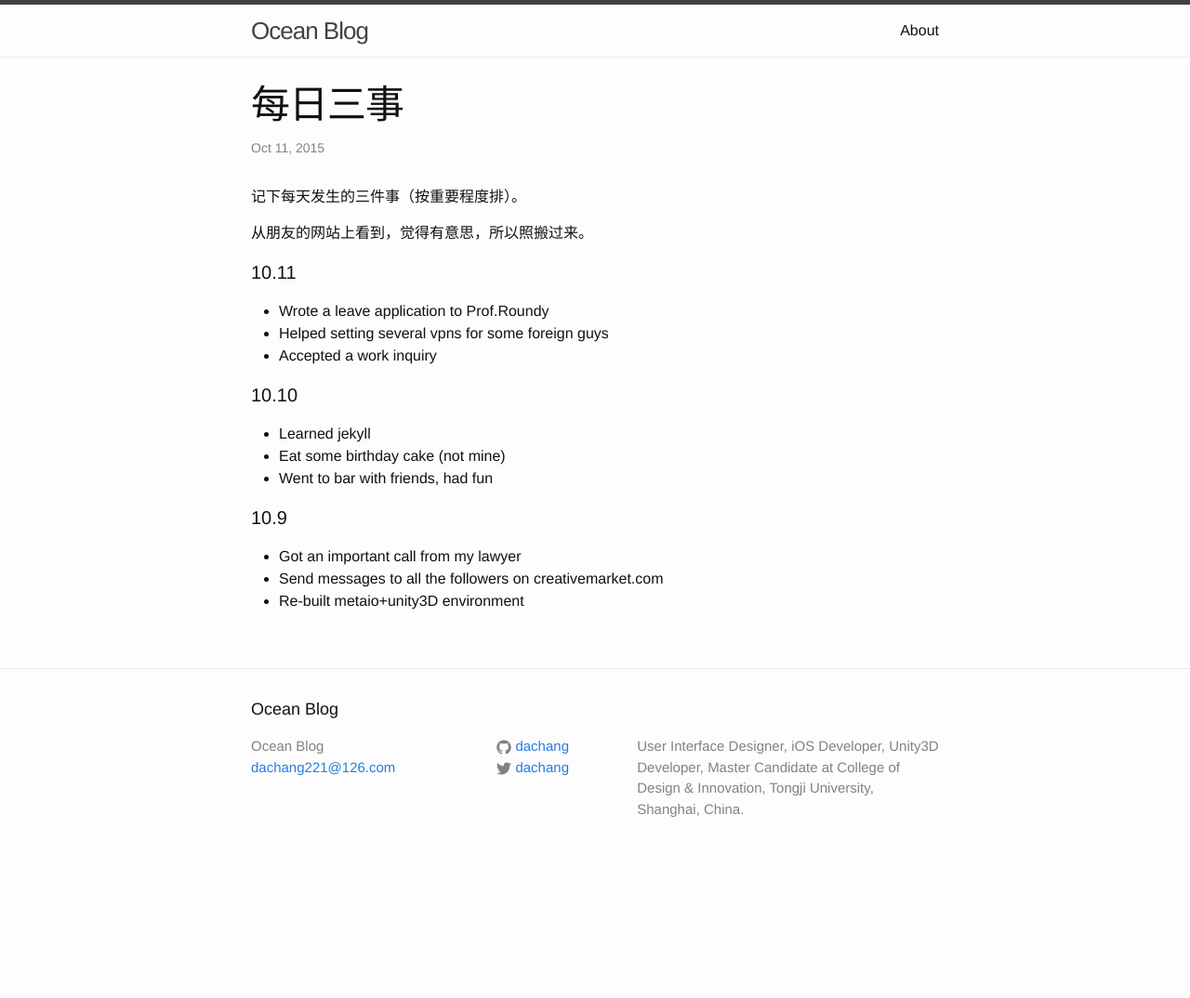
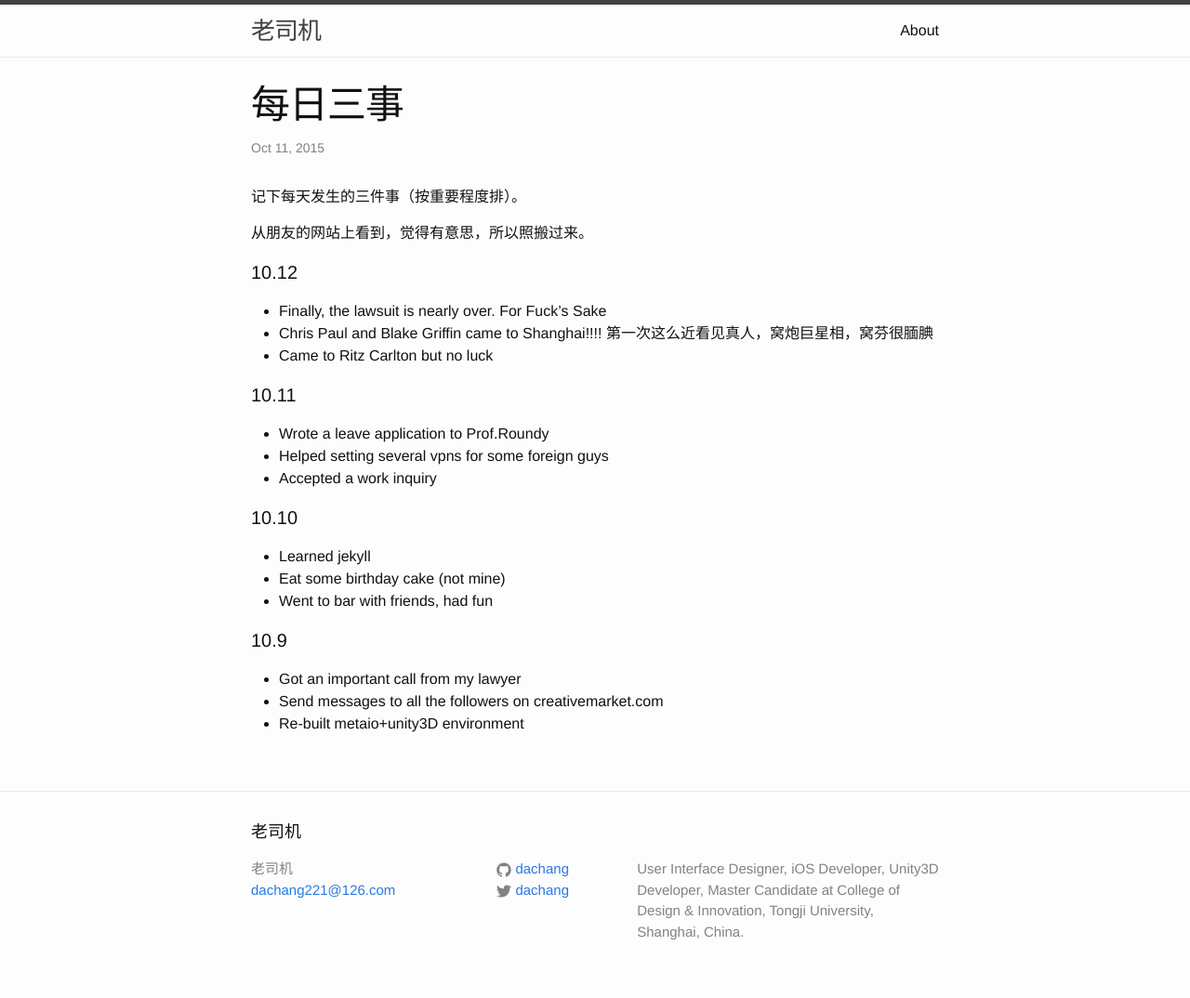
Before and after one commit to Dachang/dachang.github.io, a Jekyll site: the page built from _posts/2015-10-10-e3.markdown, in a window 1280 px wide. Shown: the whole page at 93% size. Built offline with Jekyll 4.4.1, drawn with Linux system fonts in a browser that asks for light colours; before the commit the page ends 942 px from its top, so only the background shows below that.

Commit message:
2015-10-12 update post

```diff
--- a/_config.yml
+++ b/_config.yml
@@ -1,5 +1,5 @@
 # Site settings
-title: Ocean Blog
+title: 老司机
 email: dachang221@126.com
 description: > # this means to ignore newlines until "baseurl:"
   User Interface Designer, iOS Developer, Unity3D Developer,
--- a/_posts/2015-10-10-e3.markdown
+++ b/_posts/2015-10-10-e3.markdown
@@ -8,6 +8,13 @@ categories: jekyll update
 记下每天发生的三件事（按重要程度排）。
 
 从朋友的网站上看到，觉得有意思，所以照搬过来。
+
+####10.12
+
+* Finally, the lawsuit is nearly over. For Fuck's Sake
+* Chris Paul and Blake Griffin came to Shanghai!!!! 第一次这么近看见真人，窝炮巨星相，窝芬很腼腆
+* Came to Ritz Carlton but no luck
+
 
 ####10.11
 
```
